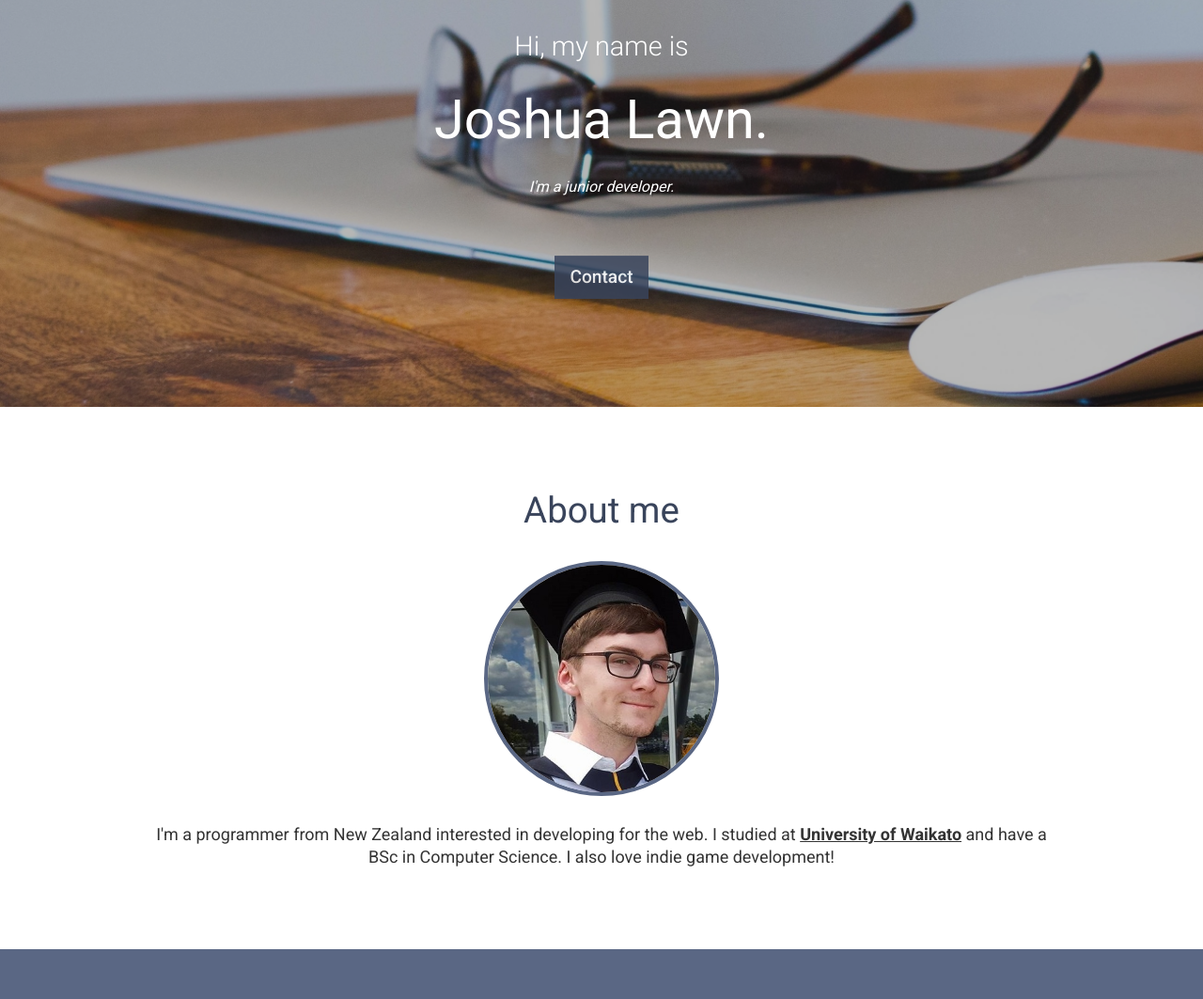
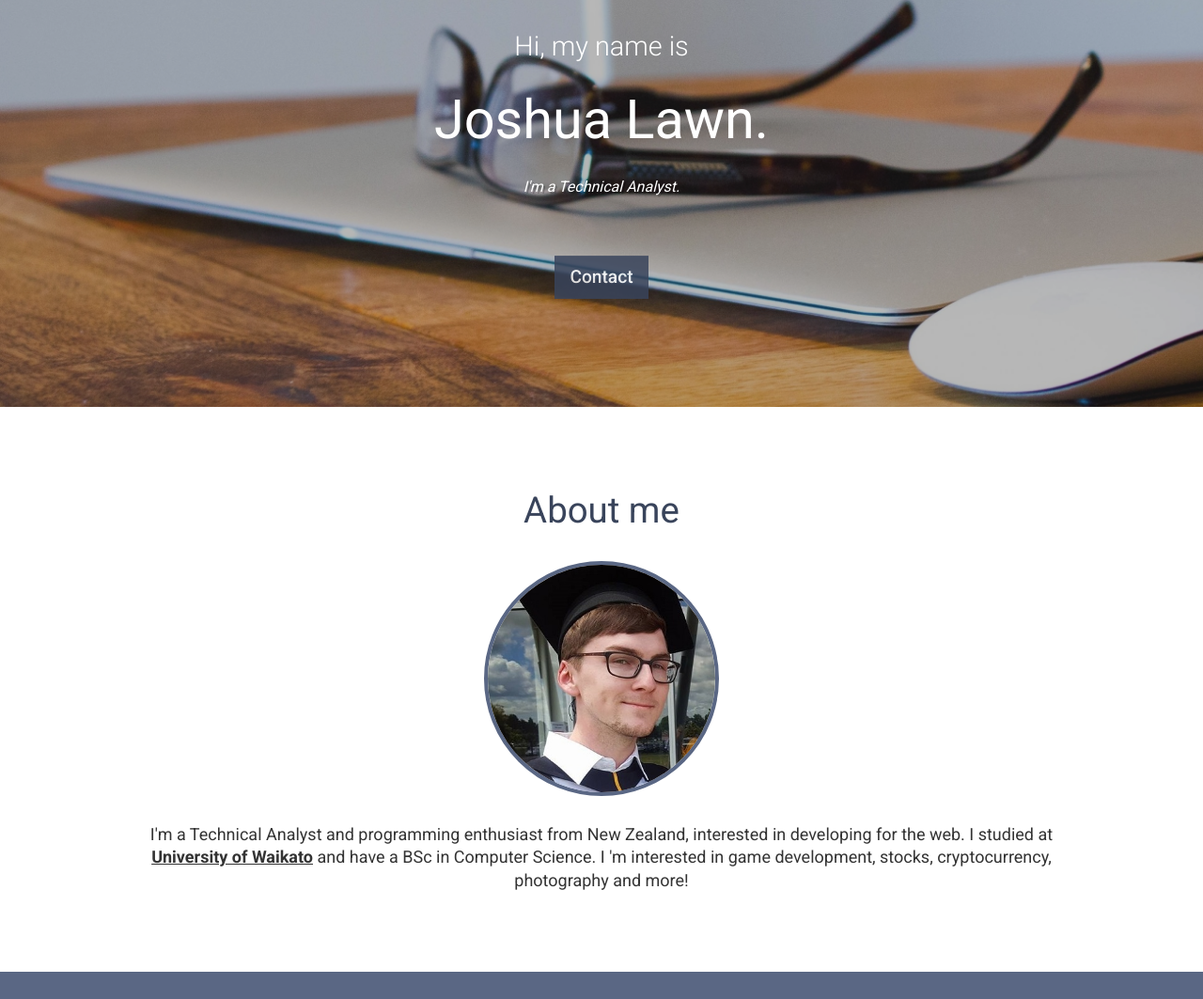
Before and after one commit to jml63/portfolio-site, a website: page app/index.html in a window 1280 px wide. Shown: the part 97-1160 px from the top of the page at 94% size. Drawn offline with Linux system fonts and the light colour scheme.

Commit message:
Update index.html

```diff
--- a/app/index.html
+++ b/app/index.html
@@ -43,7 +43,7 @@
                     <div class="wrapper">
                         <h1 class="jumbotron-text__title">Hi, my name is</h1>
                         <h2 class="jumbotron-text__subtitle">Joshua Lawn.</h2>
-                        <p class="jumbotron-text__desc">I'm a junior developer.</p>
+                        <p class="jumbotron-text__desc">I'm a Technical Analyst.</p>
 
                         <a href="#main-contact" class="btn">Contact</a>
                     </div>
@@ -57,8 +57,8 @@
                     <h2 class="headline">About me</h2>
                     <img srcset="assets/images/grad-portrait-min.jpg" class="page-section--portrait-img">
                     <p>
-                        I'm a programmer from New Zealand interested in developing for the web. I studied at <a href="https://www.waikato.ac.nz/" target="_blank">University of Waikato</a> and have a
-                        BSc in Computer Science. I also love indie game development!
+                        I'm a Technical Analyst and programming enthusiast from New Zealand, interested in developing for the web. I studied at <a href="https://www.waikato.ac.nz/" target="_blank">University of Waikato</a> and have a
+                        BSc in Computer Science. I 'm interested in game development, stocks, cryptocurrency, photography and more!
                     </p>
                 </div>
             </div>
```
